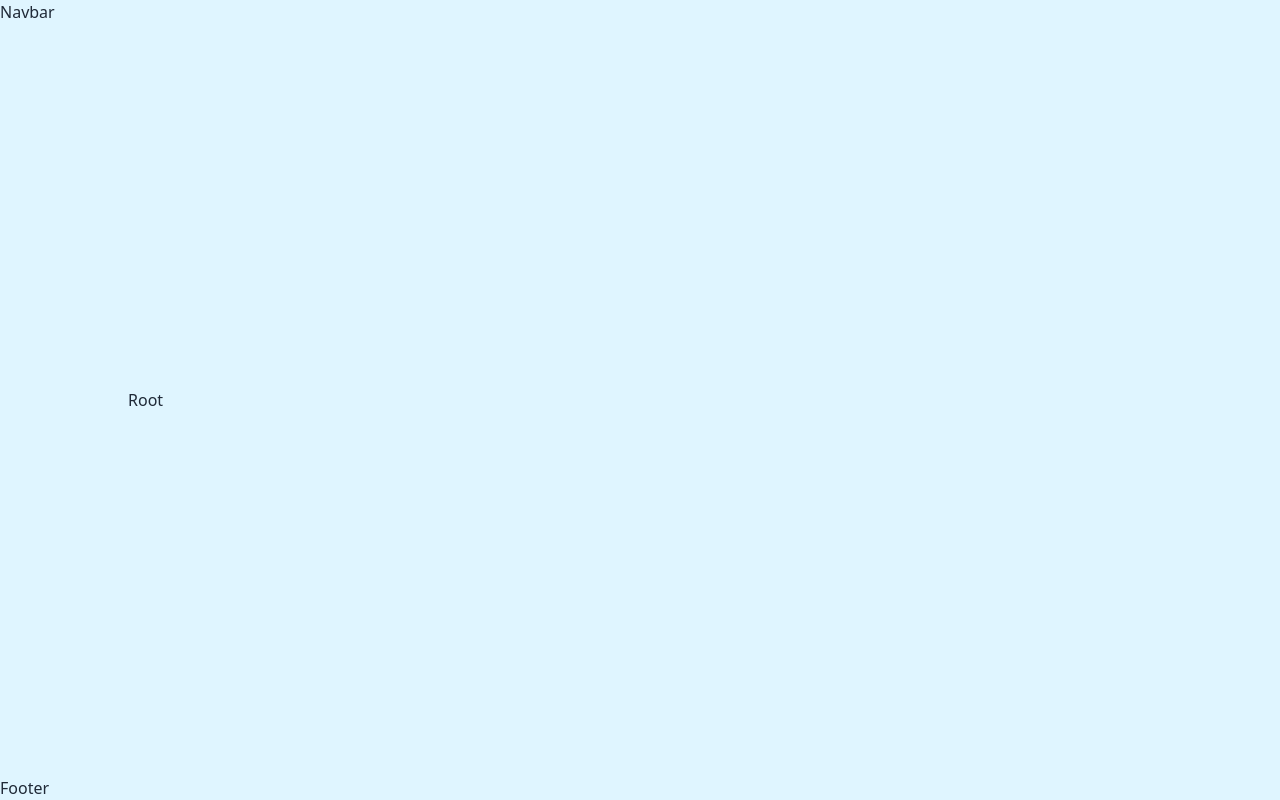
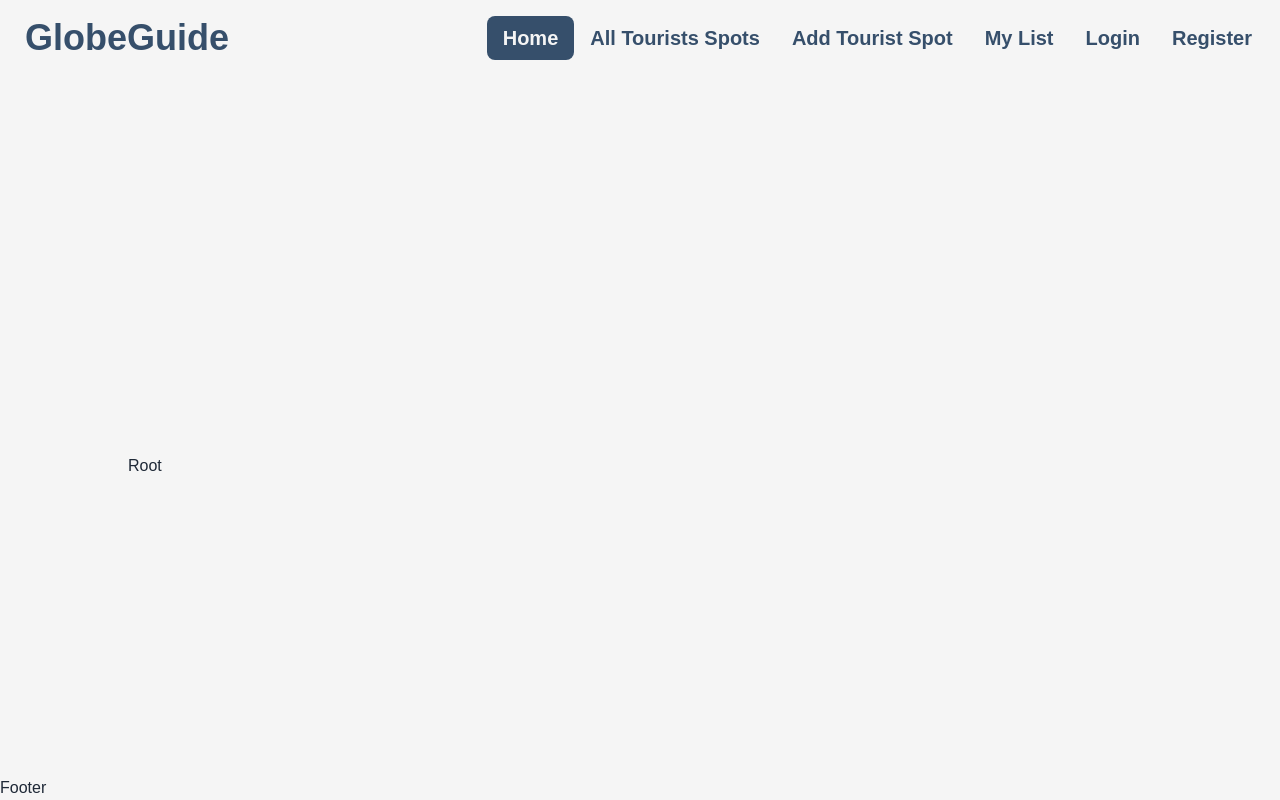
Before and after one commit to GaziFayaz/Tourism-Management-Website-Client, a React (Vite) app: page / in a window 1280 px wide. Built offline with nearby package versions, Linux system fonts and the light colour scheme; no server answers.

Commit message:
navbar complete

```diff
--- a/src/Components/Navbar/Navbar.jsx
+++ b/src/Components/Navbar/Navbar.jsx
@@ -1,8 +1,178 @@
+import { useContext } from "react";
+import { Link, NavLink } from "react-router-dom";
+import { CgProfile } from "react-icons/cg";
+import { AuthContext } from "../../Providers/AuthProvider";
 
 const Navbar = () => {
-  return (
-    <div>Navbar</div>
-  )
-}
+	const { user, loading, logout } = useContext(AuthContext);
+	console.log("user", user);
+	const activeLinkAttr = "bg-accent-dark-blue text-bg-light";
 
-export default Navbar
+	if (loading) {
+		return <div className="navbar"></div>;
+	}
+
+	const routeItems = (
+		<>
+			<li className="h-full">
+				<NavLink
+					to="/"
+					className={({ isActive }) => (isActive ? activeLinkAttr : "")}
+				>
+					Home
+				</NavLink>
+			</li>
+			<li className="h-full">
+				<NavLink
+					to="/all-tourist-spots"
+					className={({ isActive }) => (isActive ? activeLinkAttr : "")}
+				>
+					All Tourists Spots
+				</NavLink>
+			</li>
+			<li className="h-full">
+				<NavLink
+					to="/add-tourist-spot"
+					className={({ isActive }) => (isActive ? activeLinkAttr : "")}
+				>
+					Add Tourist Spot
+				</NavLink>
+			</li>
+			<li className="h-full">
+				<NavLink
+					to="/my-list"
+					className={({ isActive }) => (isActive ? activeLinkAttr : "")}
+				>
+					My List
+				</NavLink>
+			</li>
+		</>
+	);
+
+	return (
+		<div className="navbar mb-6 lg:mb-20">
+			<div className="navbar-start">
+				<div className="dropdown">
+					<div tabIndex={0} role="button" className="btn btn-ghost lg:hidden">
+						<svg
+							xmlns="http://www.w3.org/2000/svg"
+							className="h-5 w-5"
+							fill="none"
+							viewBox="0 0 24 24"
+							stroke="currentColor"
+						>
+							<path
+								strokeLinecap="round"
+								strokeLinejoin="round"
+								strokeWidth="2"
+								d="M4 6h16M4 12h8m-8 6h16"
+							/>
+						</svg>
+					</div>
+					<ul
+						//
+						tabIndex={0}
+						className="z-50 menu menu-md  dropdown-content mt-3 p-2 shadow bg-base-100 rounded-box w-40"
+					>
+						{routeItems}
+						{user ? (
+							<>
+								<li>
+									<button onClick={() => logout()}>Logout</button>
+								</li>
+								<li className="h-full mt-1" title={user.displayName}>
+									<div className="h-full">
+										{user.photoURL ? (
+											<img
+												src={user.photoURL}
+												alt="profile"
+												className="h-10 w-10 rounded-full"
+											></img>
+										) : (
+											<CgProfile className=" text-3xl text-black  rounded-full  object-cover"></CgProfile>
+										)}
+									</div>
+								</li>
+							</>
+						) : (
+							<>
+								<li className="h-full">
+									<NavLink
+										to="/login"
+										className={({ isActive }) =>
+											isActive ? activeLinkAttr : ""
+										}
+									>
+										Login
+									</NavLink>
+								</li>
+								<li className="h-full">
+									<NavLink
+										to="/register"
+										className={({ isActive }) =>
+											isActive ? activeLinkAttr : ""
+										}
+									>
+										Register
+									</NavLink>
+								</li>
+							</>
+						)}
+					</ul>
+				</div>
+				<Link
+					to={"/"}
+					className="btn btn-ghost text-4xl text-accent-dark-blue font-extrabold"
+				>
+					GlobeGuide
+				</Link>
+			</div>
+			<div className="navbar-center hidden lg:flex">
+				<ul className="menu menu-horizontal px-1 text-xl font-bold text-accent-dark-blue h-full items-center">
+					{routeItems}
+					{user ? (
+						<>
+							<Link
+								to={"/"}
+								className="underline text-accent-dark-blue  text-xl font-bold px-4 py-2"
+								onClick={() => logout()}
+							>
+								Logout
+							</Link>
+							<li className="ml-4 h-full" title={user.displayName}>
+								<div className="h-full p-0">
+									<img
+										src={user.photoURL}
+										alt="profile"
+										className="h-10 w-10 rounded-full object-cover"
+									></img>
+								</div>
+							</li>
+						</>
+					) : (
+						<>
+							<li className="h-full">
+								<NavLink
+									to="/login"
+									className={({ isActive }) => (isActive ? activeLinkAttr : "")}
+								>
+									Login
+								</NavLink>
+							</li>
+							<li className="h-full">
+								<NavLink
+									to="/register"
+									className={({ isActive }) => (isActive ? activeLinkAttr : "")}
+								>
+									Register
+								</NavLink>
+							</li>
+						</>
+					)}
+				</ul>
+			</div>
+		</div>
+	);
+};
+
+export default Navbar;
--- a/src/Layout/Root.jsx
+++ b/src/Layout/Root.jsx
@@ -6,7 +6,7 @@ import Footer from "../Components/Footer/Footer";
 
 const Root = () => {
 	return (
-		<div className="font-poppins min-h-screen flex flex-col justify-between bg-[#DFF5FF]">
+		<div className="font-poppins min-h-screen flex flex-col justify-between bg-bg-light">
 			<Navbar></Navbar>
 			<div className="mx-6 md:mx-12 lg:mx-32">
         <div>Root</div>
--- a/tailwind.config.js
+++ b/tailwind.config.js
@@ -1,11 +1,20 @@
 /** @type {import('tailwindcss').Config} */
 export default {
-  content: [
-    "./index.html",
-    "./src/**/*.{js,ts,jsx,tsx}",
-  ],
-  theme: {
-    extend: {},
-  },
-  plugins: [require("daisyui")],
-}
+	content: ["./index.html", "./src/**/*.{js,ts,jsx,tsx}"],
+	theme: {
+		extend: {},
+		fontFamily: {
+			poppins: ["Poppins", "sans-serif"],
+		},
+		colors: {
+			'bg-light': "#F5F5F5",
+			'accent-cyan': "#3FC1C9",
+			'accent-dark-blue': "#364F6B",
+			'accent-pink': "#FC5185"
+		}
+	},
+	plugins: [require("daisyui")],
+	daisyui: {
+		themes: ["light"],
+	},
+};
```
